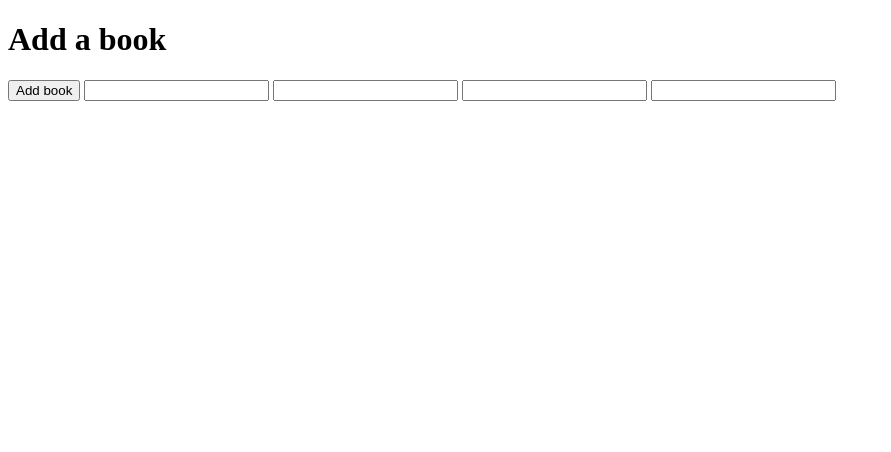
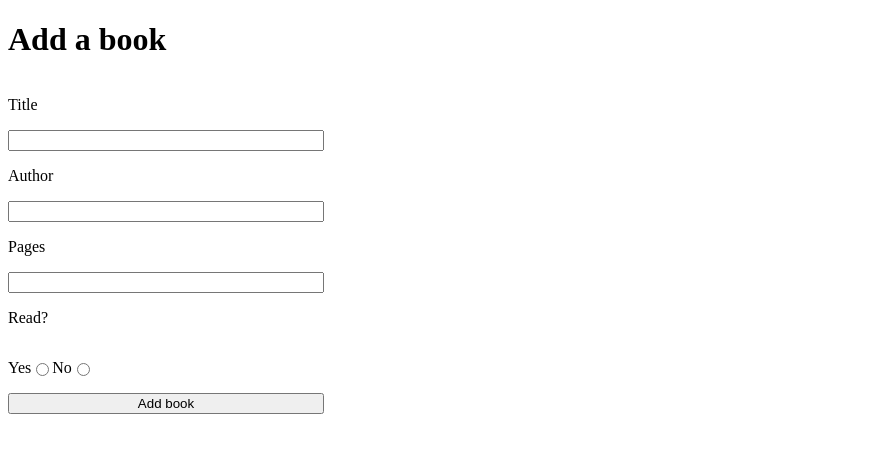
Before and after one commit to 9James9/library, a plain HTML site: page index.html in a window 1280 px wide. Shown: the whole page, without its empty margins (0-891 px from the left). Drawn offline with Linux system fonts and the light colour scheme.

Commit message:
added titles for input forms

```diff
--- a/index.html
+++ b/index.html
@@ -11,11 +11,21 @@
 <body>
     <h1>Add a book</h1>
     <div id = "container">
+        <p>Title</p>
+        <input class = "bookinput" type = "text">
+        <p>Author</p>
+        <input class = "bookinput" type = "text">
+        <p>Pages</p>
+        <input class = "bookinput" type = "text">
+        <p>Read?</p>
+        <div id="read">
+            <p>Yes</p>
+            <input id = "readtrue" class = "bookinput" type = "radio">
+            <p>No</p>
+            <input id = "readfalse" class = "bookinput" type = "radio">
+        </div>
+
         <button id = "addbook">Add book</button>
-        <input type = "text">
-        <input type = "text">
-        <input type = "text">
-        <input type = "text">
     </div>
 </body>
 </html>
--- a/style.css
+++ b/style.css
@@ -1,3 +1,14 @@
 * {
     box-sizing: border-box;
 }
+#container {
+    display: flex;
+    flex-direction: column;
+    width: 25%;
+
+}
+#read {
+ display: flex;
+ flex-direction: row;
+ align-items: center;
+}
```
